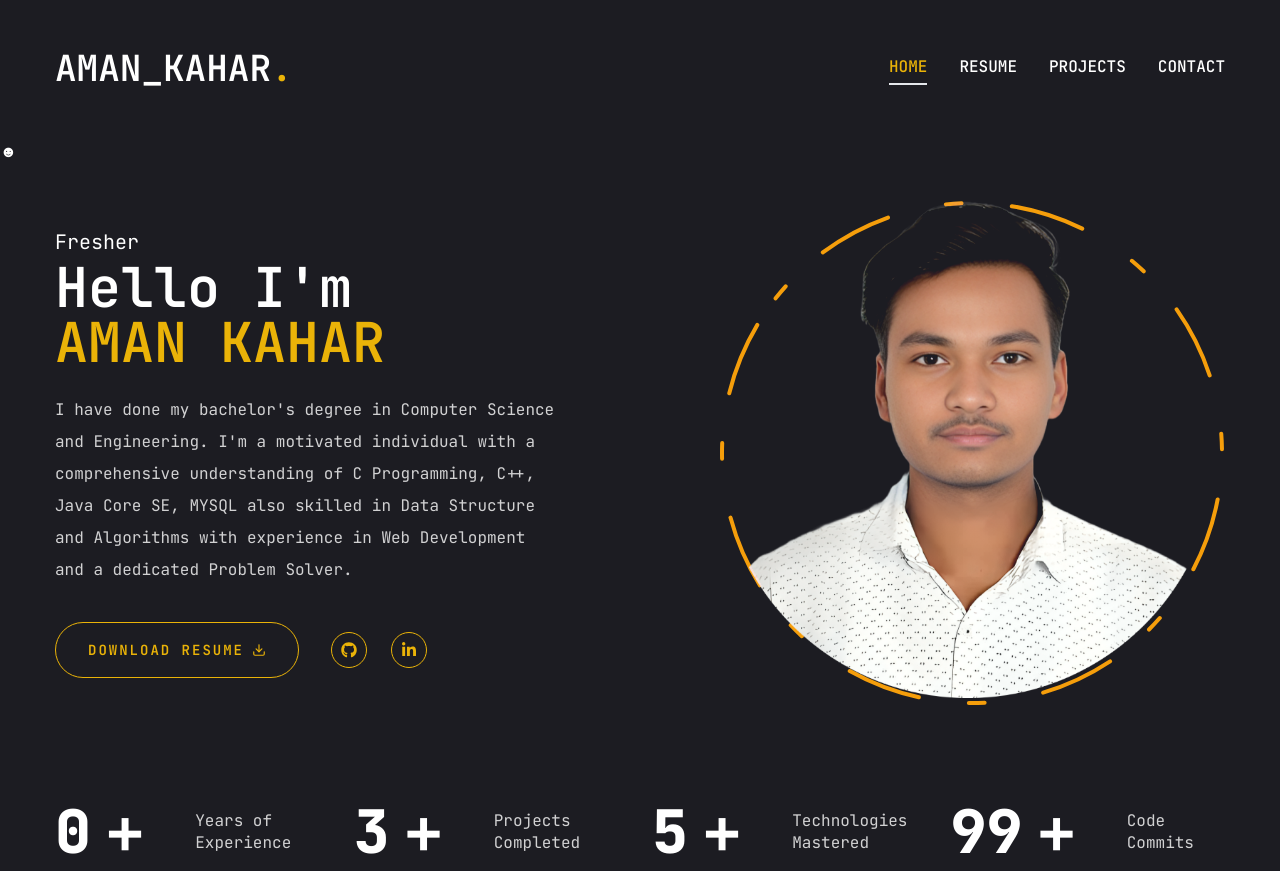
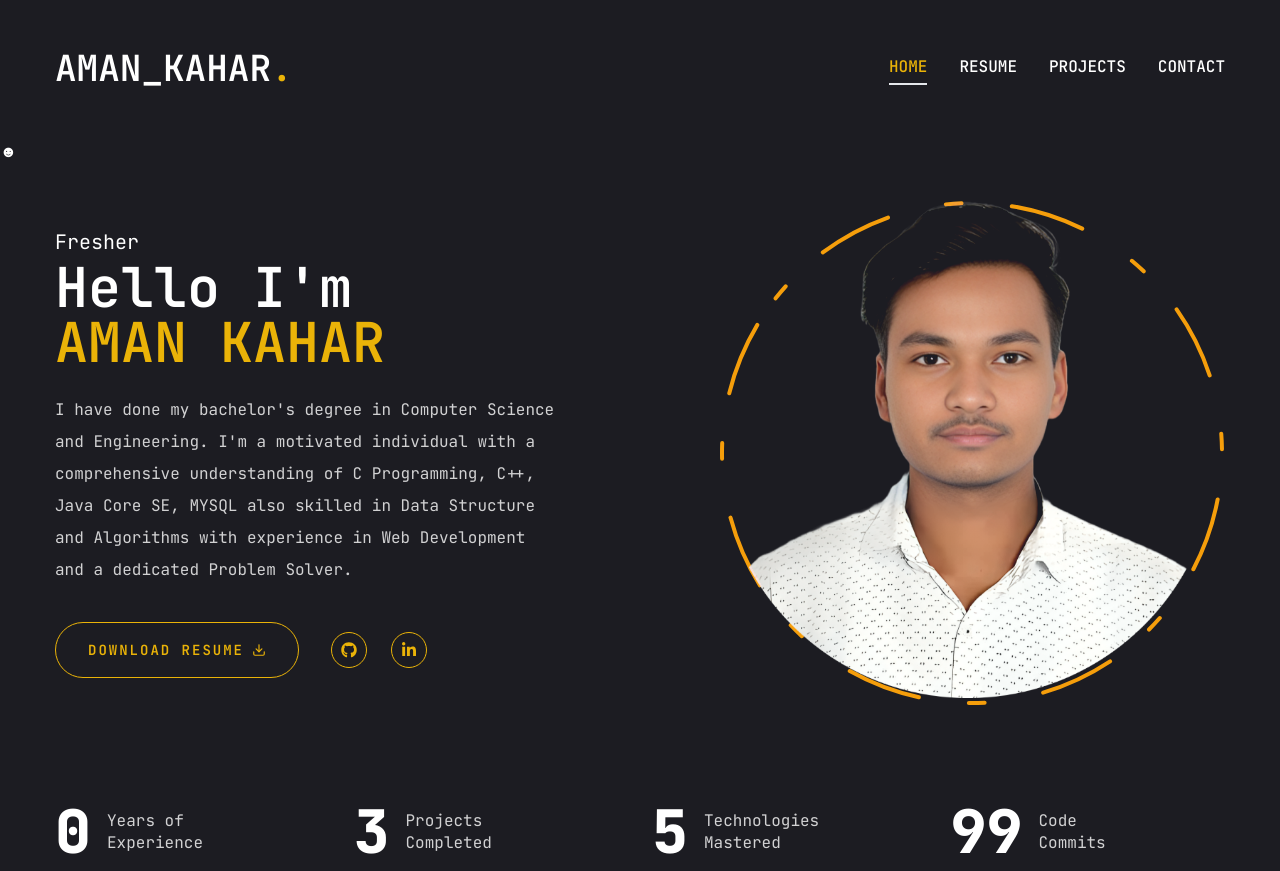
Before and after one commit to aman-kahar/Aman-Portofolio, a Next.js app: page / in a window 1280 px wide. Built offline with nearby package versions, Linux system fonts and the light colour scheme.

Commit message:
new modification

```diff
--- a/components/ui/Stats.jsx
+++ b/components/ui/Stats.jsx
@@ -37,7 +37,7 @@ const Stats = () => {
                   delay={2}
                   className="text-4xl xl:text-6xl font-extrabold"
                 />
-                <pre className="text-4xl xl:text-6xl font-extrabold">+ </pre>
+
                 <p
                   className={`${
                     item.text.length < 15 ? "max-w-[100px]" : "max-w-[150px]"
```
